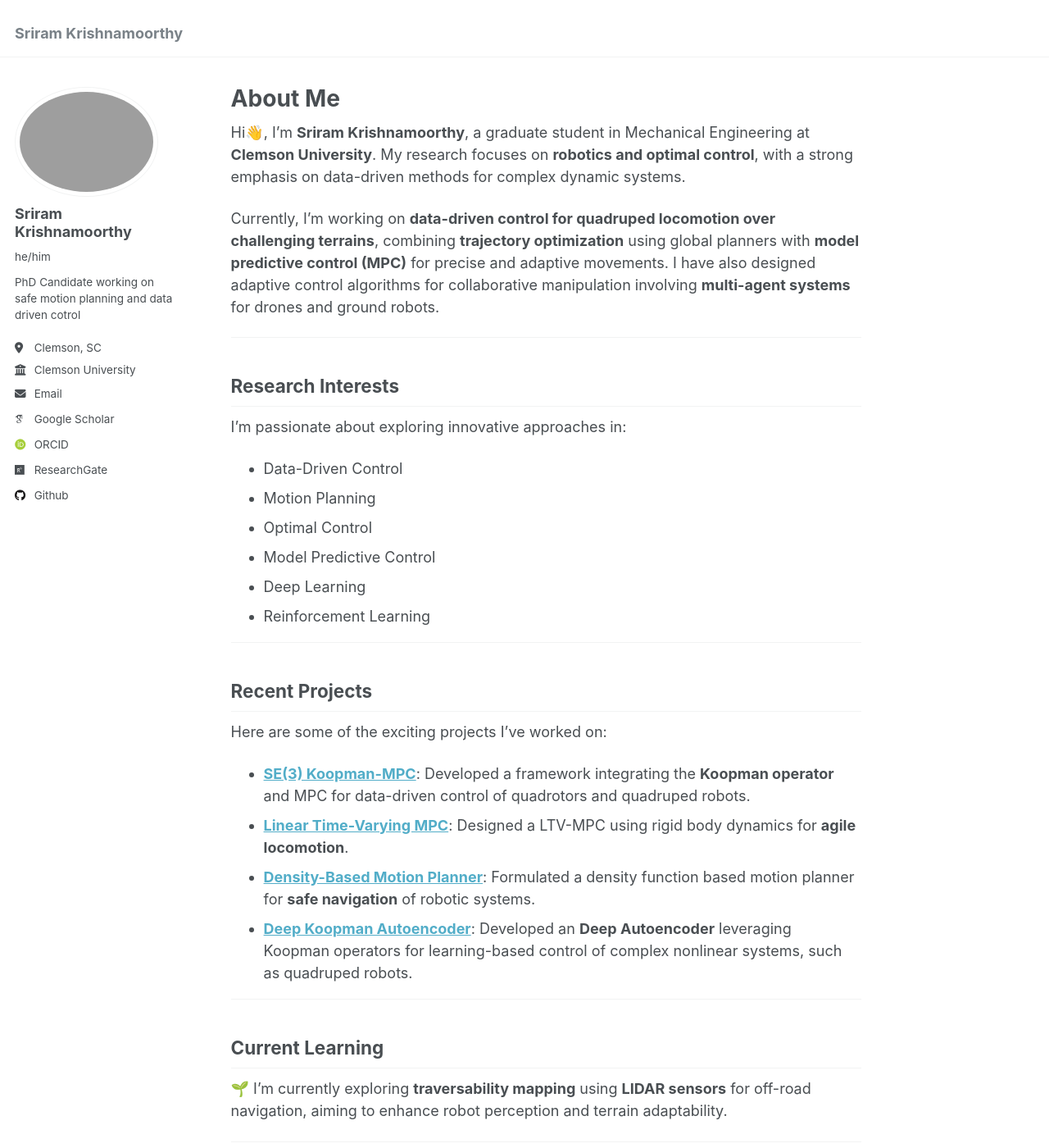
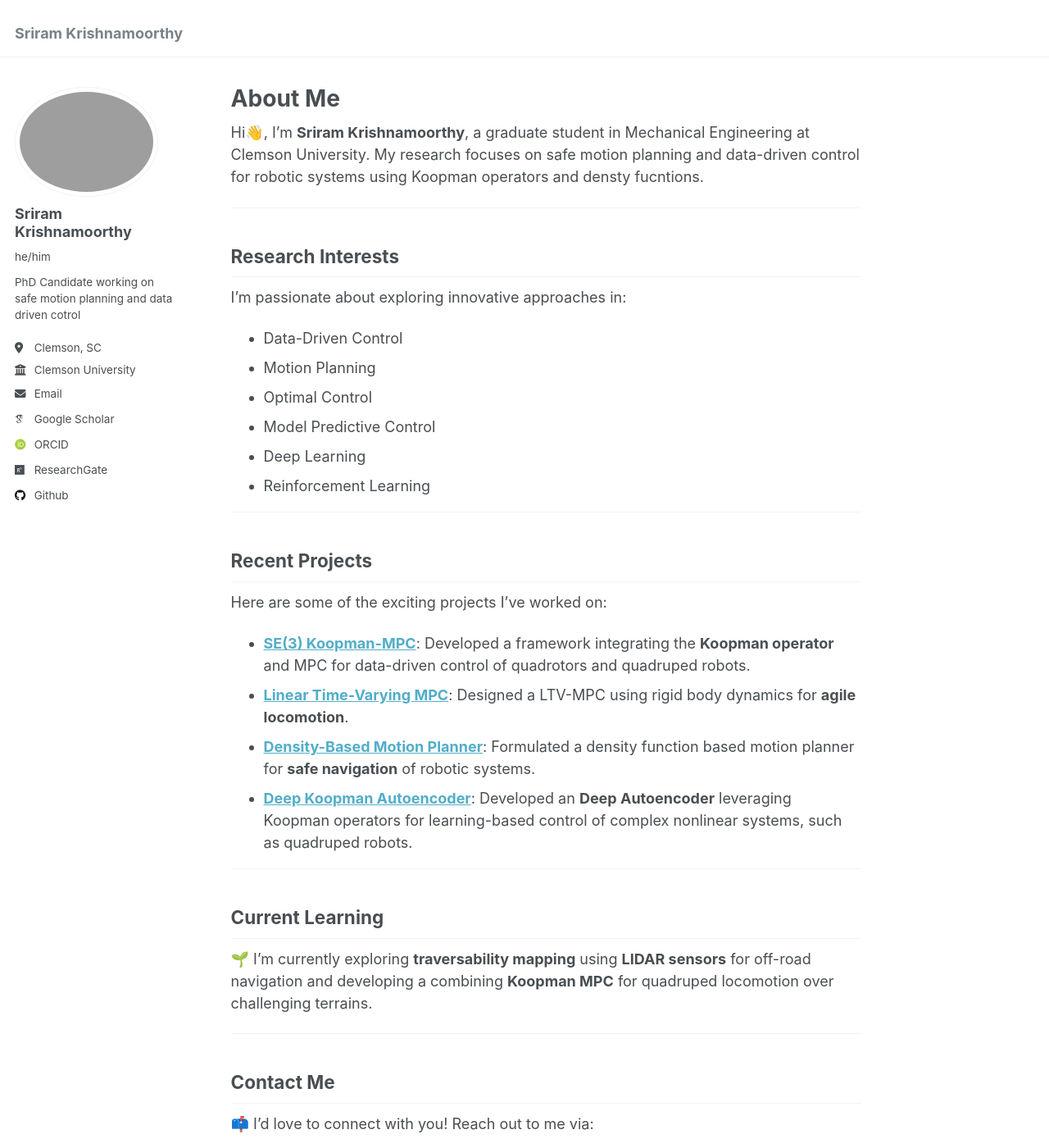
Before and after one commit to sriram-2502/sriram-2502.github.io, a Jekyll site: the page built from _pages/about.md, in a window 1280 px wide and 1400 px high. Shown: the whole window at 82% size. Built offline with Jekyll 4.4.1, drawn with Linux system fonts in a browser that asks for light colours; some web fonts are replaced.

Commit message:
updated readme profile

```diff
--- a/_pages/about.md
+++ b/_pages/about.md
@@ -7,9 +7,7 @@ redirect_from:
   - /about.html
 ---
 
-Hi👋, I’m **Sriram Krishnamoorthy**, a graduate student in Mechanical Engineering at **Clemson University**. My research focuses on **robotics and optimal control**, with a strong emphasis on data-driven methods for complex dynamic systems.
-
-Currently, I’m working on **data-driven control for quadruped locomotion over challenging terrains**, combining **trajectory optimization** using global planners with **model predictive control (MPC)** for precise and adaptive movements. I have also designed adaptive control algorithms for collaborative manipulation involving **multi-agent systems** for drones and ground robots.
+Hi👋, I’m **Sriram Krishnamoorthy**, a graduate student in Mechanical Engineering at Clemson University. My research focuses on safe motion planning and data-driven control for robotic systems using Koopman operators and densty fucntions.
 
 ---
 
@@ -36,7 +34,7 @@ Here are some of the exciting projects I’ve worked on:
 ---
 
 ## Current Learning
-🌱 I’m currently exploring **traversability mapping** using **LIDAR sensors** for off-road navigation, aiming to enhance robot perception and terrain adaptability.
+🌱 I’m currently exploring **traversability mapping** using **LIDAR sensors** for off-road navigation and developing a combining **Koopman MPC** for quadruped locomotion over challenging terrains.
 
 ---
 
@@ -45,6 +43,6 @@ Here are some of the exciting projects I’ve worked on:
 - **Email**: [sriramk@clemson.edu](mailto:sriramk@clemson.edu)
 - **Twitter**: [@sriram2502](https://twitter.com/sriram2502)
 
-For more details, check out my [resume](/files/Sriram_Resume.pdf) and my [Google Scholar](https://scholar.google.com/citations?user=-kMTFjwAAAAJ&hl=en).
+For more details, check out my [Resume](/files/Sriram_Resume.pdf) and my [Google Scholar](https://scholar.google.com/citations?user=-kMTFjwAAAAJ&hl=en).
 
 ---
```
